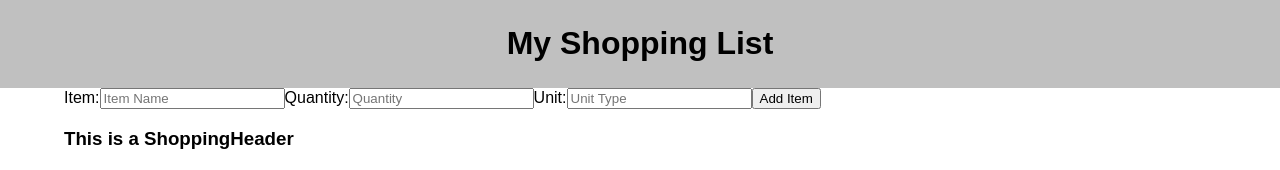
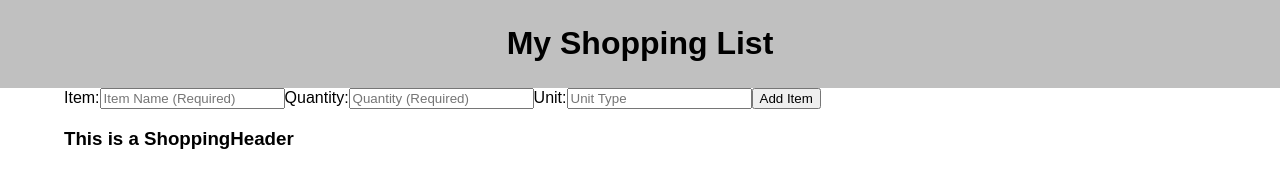
Before and after one commit to Lloydrp/group-fs-react-shopping-list, a React (Create React App) app: page / in a window 1280 px wide. Shown: the top 170 px of the page. Built offline with nearby package versions, Linux system fonts and the light colour scheme.

Commit message:
Update ShoppingForm.jsx

```diff
--- a/src/components/ShoppingForm/ShoppingForm.jsx
+++ b/src/components/ShoppingForm/ShoppingForm.jsx
@@ -42,7 +42,7 @@ function ShoppingForm(props) {
         <input
           id="itemInput"
           type="text"
-          placeholder="Item Name"
+          placeholder="Item Name (Required)"
           value={newItem}
           onChange={(event) => setNewItem(event.target.value)}
         />
@@ -50,7 +50,7 @@ function ShoppingForm(props) {
         <input
           id="quantityInput"
           type="text"
-          placeholder="Quantity"
+          placeholder="Quantity (Required)"
           value={newQuantity}
           onChange={(event) => setNewQuantity(event.target.value)}
         />
```
